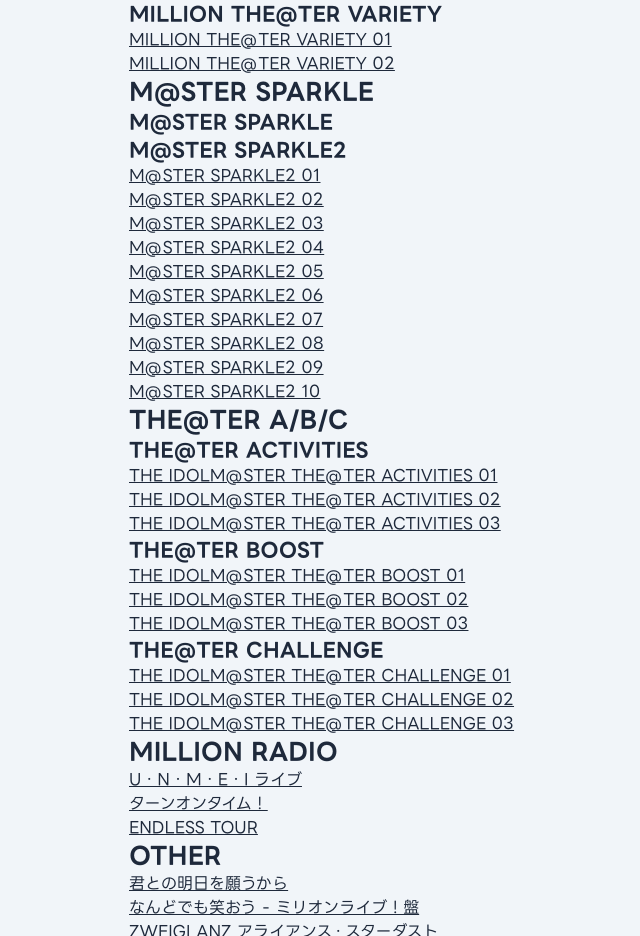
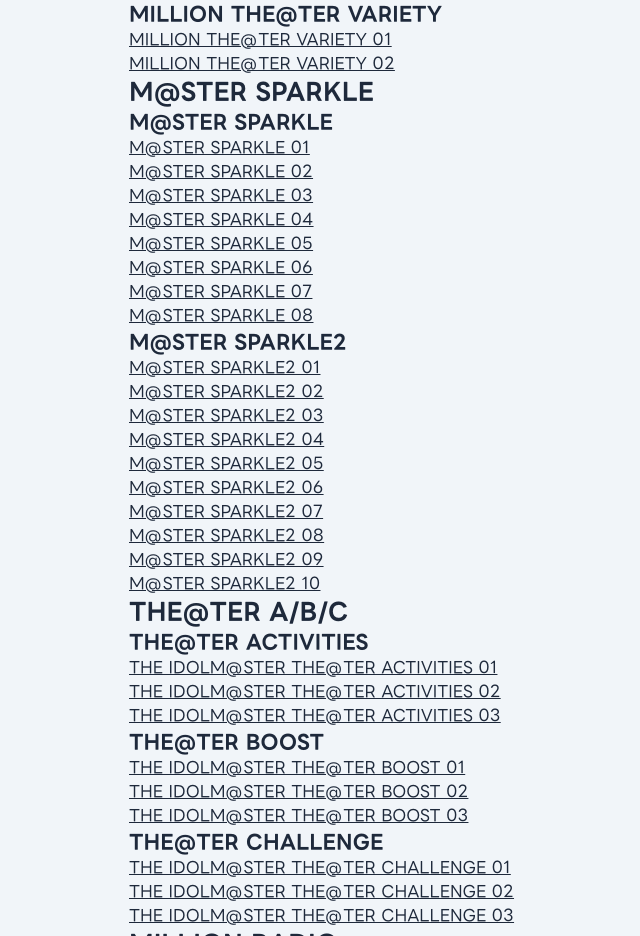
Before and after one commit to lonsagisawa/stream.kitahina.co, a Next.js app: page /millionlive in a window 1280 px wide. Shown: the part 2500-3436 px from the top of the page, without its empty margins (191-831 px from the left). Built offline with nearby package versions, Linux system fonts and the light colour scheme.

Commit message:
Million Live: M@ster Sparkle

```diff
--- a/pages/millionlive.tsx
+++ b/pages/millionlive.tsx
@@ -712,6 +712,72 @@
 
       <h1 className="text-2xl font-bold">M@STER SPARKLE</h1>
       <h2 className="text-xl font-bold">M@STER SPARKLE</h2>
+      <ul>
+        <li>
+          <Link
+            href="/album/laca-15671"
+            className="underline hover:text-yellow-500 transition"
+          >
+            M@STER SPARKLE 01
+          </Link>
+        </li>
+        <li>
+          <Link
+            href="/album/laca-15672"
+            className="underline hover:text-yellow-500 transition"
+          >
+            M@STER SPARKLE 02
+          </Link>
+        </li>
+        <li>
+          <Link
+            href="/album/laca-15673"
+            className="underline hover:text-yellow-500 transition"
+          >
+            M@STER SPARKLE 03
+          </Link>
+        </li>
+        <li>
+          <Link
+            href="/album/laca-15674"
+            className="underline hover:text-yellow-500 transition"
+          >
+            M@STER SPARKLE 04
+          </Link>
+        </li>
+        <li>
+          <Link
+            href="/album/laca-15675"
+            className="underline hover:text-yellow-500 transition"
+          >
+            M@STER SPARKLE 05
+          </Link>
+        </li>
+        <li>
+          <Link
+            href="/album/laca-15676"
+            className="underline hover:text-yellow-500 transition"
+          >
+            M@STER SPARKLE 06
+          </Link>
+        </li>
+        <li>
+          <Link
+            href="/album/laca-15677"
+            className="underline hover:text-yellow-500 transition"
+          >
+            M@STER SPARKLE 07
+          </Link>
+        </li>
+        <li>
+          <Link
+            href="/album/laca-15678"
+            className="underline hover:text-yellow-500 transition"
+          >
+            M@STER SPARKLE 08
+          </Link>
+        </li>
+      </ul>
       <h2 className="text-xl font-bold">M@STER SPARKLE2</h2>
       <ul>
         <li>
```
